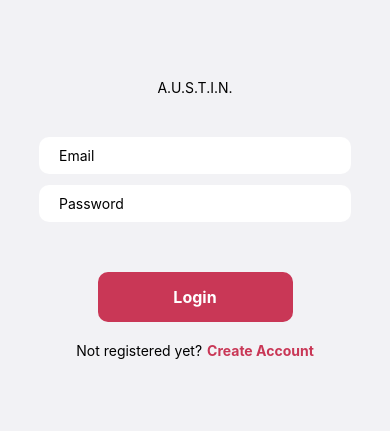
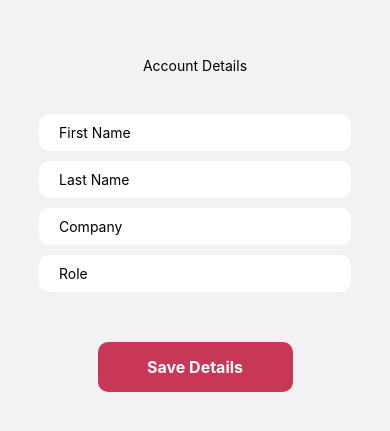
Before and after one commit to allenbayoneta/austin-app, a React Native app in the folder main/: screen /Account in a window 390 px wide. Shown: the part 213-644 px from the top of the page. Built offline with nearby package versions, Linux system fonts and the light colour scheme.

Commit message:
register and profile details

```diff
--- a/main/App.js
+++ b/main/App.js
@@ -1,10 +1,10 @@
 import { StyleSheet } from 'react-native';
 import { NavigationContainer } from '@react-navigation/native';
 import { createNativeStackNavigator } from '@react-navigation/native-stack';
-import AppStyles from './constants/AppStyles';
 import LoginPage from './screens/LoginPage';
 import RegisterPage from './screens/RegisterPage';
 import HomePage from './screens/HomePage';
+import AccountPage from './screens/AccountPage';
 
 const Stack = createNativeStackNavigator();
 
@@ -22,6 +22,10 @@ export default function App() {
           component={RegisterPage} />
         <Stack.Screen
           options={{ headerShown: false }}
+          name="Account"
+          component={AccountPage} />
+        <Stack.Screen
+          options={{ headerShown: false }}
           name="Home"
           component={HomePage} />
       </Stack.Navigator>
--- a/main/app.json
+++ b/main/app.json
@@ -24,7 +24,8 @@
       }
     },
     "web": {
-      "favicon": "./assets/favicon.png"
+      "favicon": "./assets/favicon.png",
+      "bundler": "metro"
     }
   }
 }
--- a/main/package.json
+++ b/main/package.json
@@ -9,7 +9,6 @@
     "web": "expo start --web"
   },
   "dependencies": {
-    "@expo/webpack-config": "^19.0.0",
     "@react-native-picker/picker": "2.4.10",
     "@react-navigation/drawer": "^6.6.5",
     "@react-navigation/native": "^6.1.8",
--- /dev/null
+++ b/main/screens/AccountPage.js
@@ -0,0 +1,172 @@
+import { useNavigation } from '@react-navigation/core'
+import { KeyboardAvoidingView, StyleSheet, Text, TextInput, TouchableOpacity, View } from 'react-native'
+import React, { useState, useEffect } from 'react'
+import AppStyles from '../constants/AppStyles'
+import { auth, database } from '../src/firebase'
+import { ref, set, get} from 'firebase/database'
+
+const AccountPage = () => {
+    const [firstName, setFirstName] = useState('')
+    const [lastName, setLastName] = useState('')
+    const [companyName, setCompanyName] = useState('')
+    const [roleName, setRoleName] = useState('')
+    const [userUid, setUserUid] = useState('');
+    const [error, setError] = useState(null);
+
+    const navigation = useNavigation()
+
+    useEffect(() => {
+        const user = auth.currentUser;
+        if (user) {
+            setUserUid(user.uid);
+            const userRef = ref(database, 'users/' + user.uid);
+            get(userRef)
+                .then((snapshot) => {
+                    if (snapshot.exists()) {
+                        const userData = snapshot.val();
+                        setFirstName(userData.firstName);
+                        setLastName(userData.lastName);
+                        setCompanyName(userData.companyName);
+                        setRoleName(userData.roleName);
+                    }
+                })
+                .catch((error) => {
+                    setError('Error fetching user data');
+                    console.log(error.message)
+                });
+        }
+    }, []);
+
+    const handleDetails = async () => {
+        try {
+            const userRef = ref(database, 'users/' + userUid);
+
+            const updatedUserDetails = {
+                firstName,
+                lastName,
+                companyName,
+                roleName,
+            };
+
+            await set(userRef, updatedUserDetails);
+            navigation.replace('Home');
+
+        } catch (error) {
+            setError('Error updating user details');
+            console.log(error.message)
+        }
+    };
+
+    return (
+        <View style={styles.container}>
+            <View style={styles.logoContainer}>
+                <Text>
+                    Account Details
+                </Text>
+            </View>
+            <View style={styles.inputContainer}>
+                <TextInput
+                    placeholder="First Name"
+                    value={firstName}
+                    onChangeText={text => setFirstName(text)}
+                    style={styles.input}
+                />
+                <TextInput
+                    placeholder="Last Name"
+                    value={lastName}
+                    onChangeText={text => setLastName(text)}
+                    style={styles.input}
+                />
+                <TextInput
+                    placeholder="Company"
+                    value={companyName}
+                    onChangeText={text => setCompanyName(text)}
+                    style={styles.input}
+                />
+                <TextInput
+                    placeholder="Role"
+                    value={roleName}
+                    onChangeText={text => setRoleName(text)}
+                    style={styles.input}
+                />
+            </View>
+
+            {error ? <Text style={styles.errorText}>{error}</Text> : null}
+
+            <View style={styles.loginContainer}>
+                <TouchableOpacity
+                    onPress={handleDetails}
+                    style={styles.button}
+                >
+                    <Text style={styles.buttonText}>Save Details</Text>
+                </TouchableOpacity>
+            </View>
+        </View>
+    )
+}
+
+export default AccountPage
+
+const styles = StyleSheet.create({
+    container: {
+        flex: 1,
+        justifyContent: 'center',
+        alignItems: 'center',
+        backgroundColor: AppStyles.color.background
+    },
+    logoContainer: {
+        padding: 30,
+    },
+    inputContainer: {
+        width: '80%',
+    },
+    input: {
+        backgroundColor: AppStyles.color.primary,
+        paddingHorizontal: 20,
+        paddingVertical: 10,
+        borderRadius: 10,
+        marginTop: 10,
+    },
+    errorText: {
+        color: 'red',
+        fontSize: 14,
+        marginTop: 5,
+        paddingLeft: 10,
+    },
+    loginContainer: {
+        width: '50%',
+        justifyContent: 'center',
+        alignItems: 'center',
+        marginTop: 50,
+    },
+    button: {
+        backgroundColor: AppStyles.color.accent,
+        width: '100%',
+        padding: 15,
+        borderRadius: 10,
+        alignItems: 'center',
+    },
+    buttonText: {
+        color: 'white',
+        fontWeight: '700',
+        fontSize: 16,
+    },
+    text: {
+        fontSize: 14,
+        marginRight: 5,
+    },
+    registerContainer: {
+        flexDirection: 'row',
+        padding: 10,
+        marginTop: 10,
+    },
+    registerText: {
+        color: AppStyles.color.accent,
+        fontWeight: '700',
+        fontSize: 14,
+    },
+    inputError: {
+        borderColor: 'red',
+        borderWidth: 1,
+    },
+});
--- a/main/screens/HomePage.js
+++ b/main/screens/HomePage.js
@@ -1,6 +1,6 @@
 import { StyleSheet, Text, View, SafeAreaView, Image, TouchableOpacity } from 'react-native'
+import React, { useState, useEffect } from 'react';
 import { useNavigation } from '@react-navigation/core'
-import React from 'react'
 import AppStyles from '../constants/AppStyles'
 import Icon from '../assets/icon.png'
 import DashboardPage from './drawer/Dashboard'
@@ -10,6 +10,8 @@ import SettingsPage from './drawer/Settings'
 import 'react-native-gesture-handler'
 import { DrawerItemList, createDrawerNavigator } from "@react-navigation/drawer";
 import { SimpleLineIcons, MaterialIcons } from "@expo/vector-icons";
+import { auth, database } from '../src/firebase';
+import { ref, get } from 'firebase/database';
 
 
 const Drawer = createDrawerNavigator();
@@ -17,6 +19,33 @@ const Drawer = createDrawerNavigator();
 const HomePage = () => {
 
     const navigation = useNavigation()
+    const [userData, setUserData] = useState(null);
+
+    useEffect(() => {
+        const user = auth.currentUser;
+        if (user) {
+            const userRef = ref(database, 'users/' + user.uid);
+            get(userRef)
+                .then((snapshot) => {
+                    if (snapshot.exists()) {
+                        const userData = snapshot.val();
+                        setUserData(userData);
+                    }
+                })
+                .catch((error) => {
+                    console.error('Error fetching user data:', error);
+                });
+        }
+    }, []);
+
+    const handleLogout = async () => {
+        try {
+            await auth.signOut(); // Sign out the user from Firebase
+            navigation.replace('Login');
+        } catch (error) {
+            console.error('Error logging out:', error);
+        }
+    };
 
     return (
         <Drawer.Navigator
@@ -29,16 +58,16 @@ const HomePage = () => {
                                     source={Icon}
                                     style={styles.profilePic}
                                 />
-                                <Text style={styles.username}>
-                                    Bhenjie Cabario
-                                </Text>
-                                <Text
-                                    style={styles.company}
-                                >Smart Grocers Inc.</Text>
+                                {userData ? (
+                                    <>
+                                        <Text style={styles.username}>{userData.firstName} {userData.lastName}</Text>
+                                        <Text style={styles.company}>{userData.companyName}</Text>
+                                    </>
+                                ) : null}
                             </View>
                             <DrawerItemList {...props} />
                             <View style={styles.logout}>
-                                <TouchableOpacity style={{ marginTop: 20 }} onPress={() => navigation.replace("Login")}>
+                                <TouchableOpacity style={{ marginTop: 20 }} onPress={handleLogout}>
                                     <Text style={{ fontSize: 16, fontWeight: 'bold' }}>Logout</Text>
                                 </TouchableOpacity>
                             </View>
@@ -145,7 +174,7 @@ const styles = StyleSheet.create({
         fontSize: 16,
         color: "#111"
     },
-    logout:{
+    logout: {
         marginTop: 100,
         marginLeft: 20,
     }
--- a/main/screens/RegisterPage.js
+++ b/main/screens/RegisterPage.js
@@ -19,7 +19,7 @@ const RegisterPage = () => {
     return emailRegex.test(email);
   }
 
-  const handleLogin = () => {
+  const handleRegister = () => {
     // Validate email format
     if (!validateEmail(email)) {
       setEmailError('Invalid email format');
@@ -36,6 +36,7 @@ const RegisterPage = () => {
       .then(userCredentials => {
         const user = userCredentials.user;
         console.log('Logged in with:', user.email);
+        navigation.replace("Account");
       })
       .catch(error => {
         console.log(`Register Failed: ${error.message}`);
@@ -44,7 +45,7 @@ const RegisterPage = () => {
       });
 
     console.log(`Email: ${email}, Password: ${password}`);
-    navigation.replace("Home");
+
   }
 
   return (
@@ -94,7 +95,7 @@ const RegisterPage = () => {
 
       <View style={styles.loginContainer}>
         <TouchableOpacity
-          onPress={handleLogin}
+          onPress={handleRegister}
           style={styles.button}
         >
           <Text style={styles.buttonText}>Register</Text>
--- a/main/screens/drawer/Operations.js
+++ b/main/screens/drawer/Operations.js
@@ -1,107 +1,18 @@
-import { useNavigation } from '@react-navigation/core';
-import { StyleSheet, Text, View, TouchableOpacity } from 'react-native';
-import React, { useState, useEffect } from 'react';
-import AppStyles from '../../constants/AppStyles';
-import { storage } from '../../src/firebase';
-import { getStorage, ref, uploadBytesResumable, getDownloadURL } from 'firebase/storage';
-import * as DocumentPicker from 'expo-document-picker';
-import { FontAwesome5 } from '@expo/vector-icons';
-
-
-
-const UploadFile = (blobFile, fileName, isUploadCompletedCallback) => {
-  if (!blobFile) return;
-  const storageRef = ref(storage, `myDocs/${fileName}`);
-  const uploadTask = uploadBytesResumable(storageRef, blobFile);
-
-  uploadTask.on(
-    'state_changed',
-    null,
-    (error) => console.log(error),
-    () => {
-      getDownloadURL(uploadTask.snapshot.ref).then((downloadURL) => {
-        console.log('File available at', downloadURL);
-        isUploadCompletedCallback(downloadURL);
-      });
-    }
-  );
-};
+import { useNavigation } from '@react-navigation/core'
+import { StyleSheet, Text, View, TouchableOpacity } from 'react-native'
+import React from 'react'
+import AppStyles from '../../constants/AppStyles'
 
 const OperationsPage = () => {
-  const navigation = useNavigation();
 
-  const [blobFile, setBlobFile] = useState(null);
-  const [fileName, setFileName] = useState('No Files');
-  const [isChoosed, setIsChoosed] = useState(false);
-  const [uploadCompleted, isUploadCompleted] = useState(false);
-  const [uploadStart, setUploadStart] = useState(false);
-
-  useEffect(() => {
-    if (uploadCompleted) {
-      showToastWithGravityAndOffset('Document Saved Successfully');
-      clearFiles();
-    }
-  }, [uploadCompleted]);
-
-  const pickDocument = async () => {
-    let result = await DocumentPicker.getDocumentAsync({});
-    console.log(result)
-    if (result != null) {
-      const response = await fetch(result.uri);
-      const blob = await response.blob();
-      setFileName(result.name);
-      setBlobFile(blob);
-      setIsChoosed(true);
-    }
-  };
-
-  const clearFiles = () => {
-    setFileName('No Files');
-    setBlobFile(null);
-    setIsChoosed(false);
-  };
-
-  const uploadFile = () => {
-    if (blobFile) {
-      showToastWithGravityAndOffset('Uploading File....');
-      setUploadStart(true);
-      UploadFile(blobFile, fileName, (downloadURL) => {
-        clearFiles();
-        showToastWithGravityAndOffset('Document Saved Successfully');
-        // You can navigate to another screen here if needed.
-        // navigation.navigate('AnotherScreen');
-      });
-    }
-  };
-
-  const showToastWithGravityAndOffset = (msg = '') => {
-    alert(msg);
-  };
+  const navigation = useNavigation()
 
   return (
     <View style={styles.container}>
-      {uploadStart ? (
-        <Text>Success</Text>
-      ) : (
-        <>
-          <Text style={styles.textStyle}>{fileName}</Text>
-          <View style={styles.btnContainer}>
-            {isChoosed ? (
-              <TouchableOpacity style={styles.btnStyle} onPress={() => uploadFile()}>
-                <Text style={styles.btnTextStyle}>Upload</Text>
-              </TouchableOpacity>
-            ) : (
-              <Text style={styles.textStyle}>Choose a File -- </Text>
-            )}
-            <TouchableOpacity onPress={() => pickDocument()}>
-              <FontAwesome5 name="file-upload" size={60} color="black" />
-            </TouchableOpacity>
-          </View>
-        </>
-      )}
+      <Text>Operations</Text>
     </View>
-  );
-};
+  )
+}
 
 export default OperationsPage
 
@@ -111,27 +22,5 @@ const styles = StyleSheet.create({
     justifyContent: 'center',
     alignItems: 'center',
     backgroundColor: AppStyles.color.background,
-  },
-  textStyle: {
-    padding: 10,
-    fontSize: 18
-
-  },
-  btnStyle: {
-    height: 50,
-    width: 150,
-    backgroundColor: 'black',
-    alignItems: 'center',
-    justifyContent: 'center'
-  },
-  btnTextStyle: {
-    color: 'white',
-    fontSize: 20
-  },
-  btnContainer: {
-    width: '60%',
-    flexDirection: 'row',
-    justifyContent: 'space-between',
-    alignItems: 'center'
   }
 })
```
Also changed, not shown: main/src/firebase.js (+5 -2 lines), 1 other file (tests, documents, lock files or other folders).
